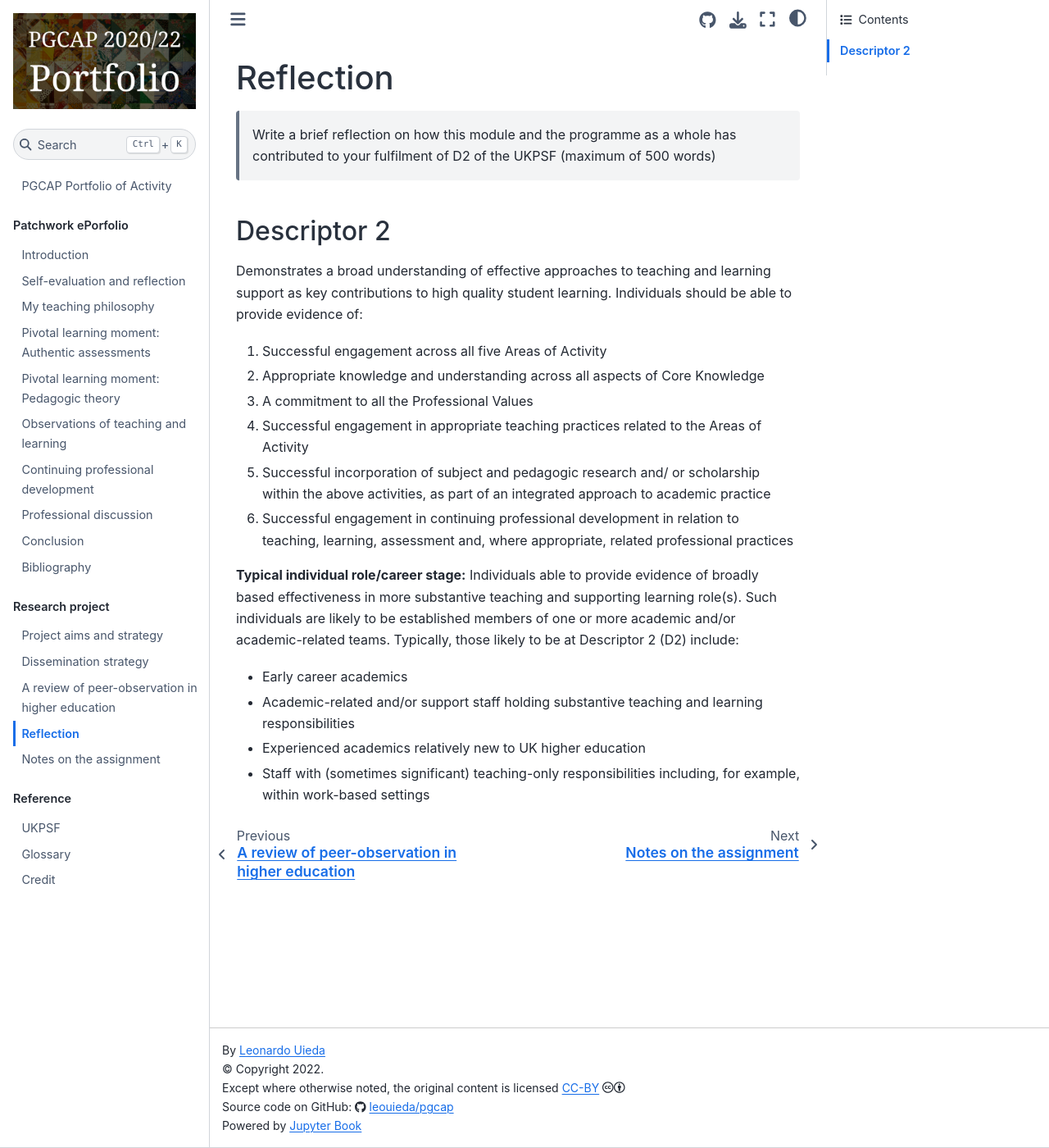
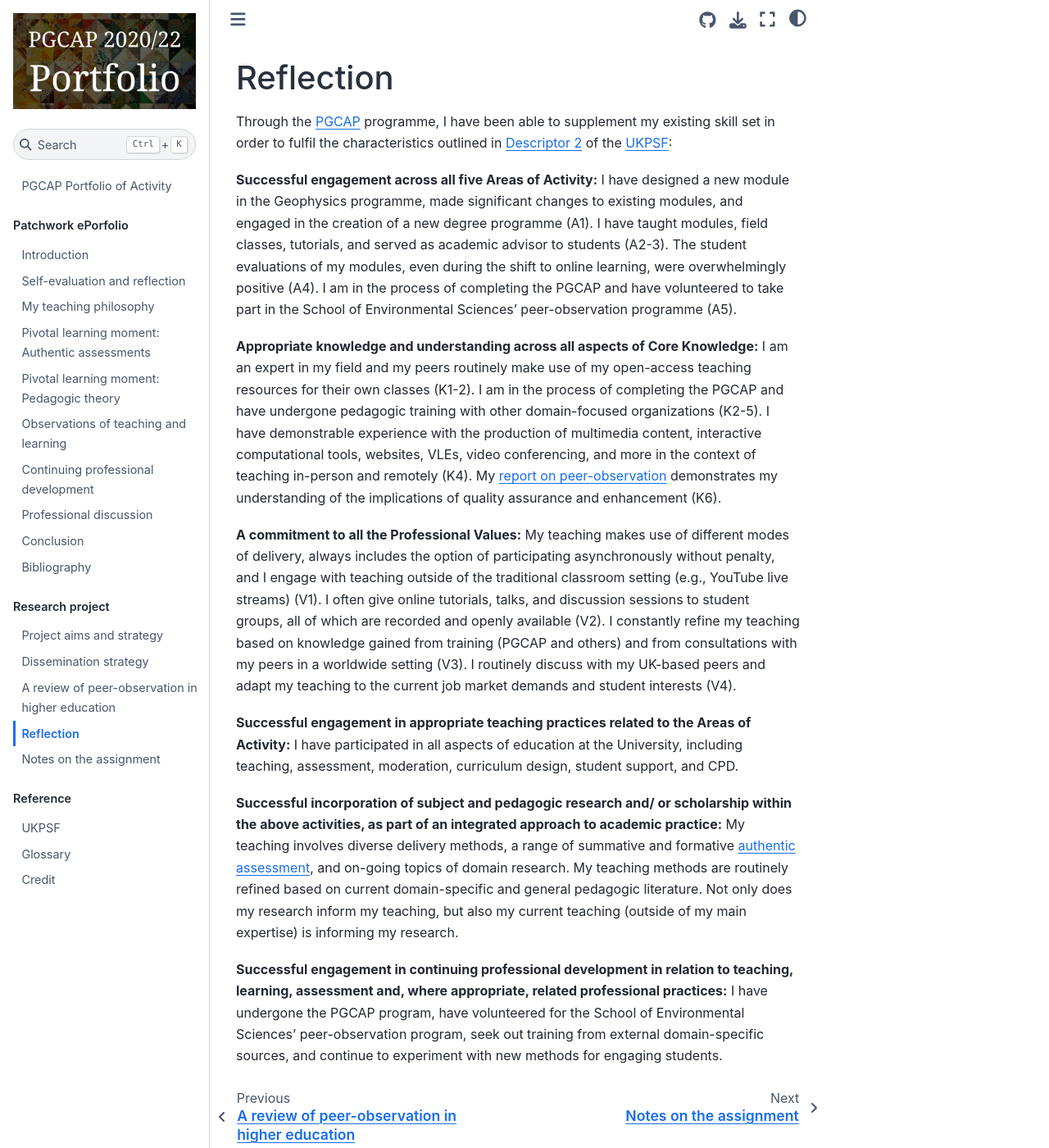
Before and after one commit to leouieda/pgcap, a Jupyter Book: the page built from reflection.md, in a window 1280 px wide and 1400 px high. Shown: the whole window at 82% size. Built offline with Jupyter Book 1.0.4 settings and Sphinx 7.4.7 and the Sphinx Book theme 1.1.4, drawn with Linux system fonts in a browser that asks for light colours.

Commit message:
Add a reflection on how I meet D2

```diff
--- a/reflection.md
+++ b/reflection.md
@@ -1,36 +1,61 @@
 # Reflection
 
-> Write a brief reflection on how this module and the programme as a whole has
-> contributed to your fulfilment of D2 of the UKPSF (maximum of 500 words)
+Through the {term}`PGCAP` programme, I have been able to supplement my existing
+skill set in order to fulfil the characteristics outlined in [Descriptor 2](d2)
+of the {term}`UKPSF`:
 
-## Descriptor 2
+**Successful engagement across all five Areas of Activity:**
+I have designed a new module in the Geophysics programme, made significant
+changes to existing modules, and engaged in the creation of a new degree
+programme (A1).
+I have taught modules, field classes, tutorials, and served as academic advisor
+to students (A2-3).
+The student evaluations of my modules, even during the shift to online
+learning, were overwhelmingly positive (A4).
+I am in the process of completing the PGCAP and have volunteered to take part
+in the School of Environmental Sciences' peer-observation programme (A5).
 
-Demonstrates a broad understanding of effective approaches to teaching and
-learning support as key contributions to high quality student learning.
-Individuals should be able to provide evidence of:
+**Appropriate knowledge and understanding across all aspects of Core Knowledge:**
+I am an expert in my field and my peers routinely make use of my open-access
+teaching resources for their own classes (K1-2).
+I am in the process of completing the PGCAP and have undergone pedagogic training
+with other domain-focused organizations (K2-5).
+I have demonstrable experience with the production of multimedia content,
+interactive computational tools, websites, VLEs, video conferencing, and more
+in the context of teaching in-person and remotely (K4).
+My [report on peer-observation](report) demonstrates my understanding of the
+implications of quality assurance and enhancement (K6).
 
-1. Successful engagement across all five Areas of Activity
-1. Appropriate knowledge and understanding across all aspects of Core Knowledge
-1. A commitment to all the Professional Values
-1. Successful engagement in appropriate teaching practices related to the Areas
-   of Activity
-1. Successful incorporation of subject and pedagogic research and/ or
-   scholarship within the above activities, as part of an integrated approach
-   to academic practice
-1. Successful engagement in continuing professional development in relation to
-   teaching, learning, assessment and, where appropriate, related professional
-   practices
+**A commitment to all the Professional Values:**
+My teaching makes use of different modes of delivery, always includes the option
+of participating asynchronously without penalty, and I engage with teaching
+outside of the traditional classroom setting (e.g., YouTube live streams) (V1).
+I often give online tutorials, talks, and discussion sessions to student groups,
+all of which are recorded and openly available (V2).
+I constantly refine my teaching based on knowledge gained from training (PGCAP
+and others) and from consultations with my peers in a worldwide setting (V3).
+I routinely discuss with my UK-based peers and adapt my teaching to the current
+job market demands and student interests (V4).
 
-**Typical individual role/career stage:**
-Individuals able to provide evidence of broadly based effectiveness in more
-substantive teaching and supporting learning role(s). Such individuals are
-likely to be established members of one or more academic and/or
-academic-related teams. Typically, those likely to be at Descriptor 2 (D2)
-include:
+**Successful engagement in appropriate teaching practices related to the Areas
+of Activity:**
+I have participated in all aspects of education at the University, including
+teaching, assessment, moderation, curriculum design, student support, and CPD.
 
-* Early career academics
-* Academic-related and/or support staff holding substantive teaching and
-  learning responsibilities
-* Experienced academics relatively new to UK higher education
-* Staff with (sometimes significant) teaching-only responsibilities including,
-  for example, within work-based settings
+**Successful incorporation of subject and pedagogic research and/ or
+scholarship within the above activities, as part of an integrated approach to
+academic practice:**
+My teaching involves diverse delivery methods, a range of summative and
+formative {term}`authentic assessment`, and on-going topics of domain research.
+My teaching methods are routinely refined based on current domain-specific and
+general pedagogic literature.
+Not only does my research inform my teaching, but also my current teaching
+(outside of my main expertise) is informing my research.
+
+**Successful engagement in continuing professional development in relation to
+teaching, learning, assessment and, where appropriate, related professional
+practices:**
+I have undergone the PGCAP program, have volunteered for the School of
+Environmental Sciences' peer-observation program, seek out training from
+external domain-specific sources, and continue to experiment with new methods
+for engaging students.
```
Also changed, not shown: report.md (+1 -0 lines).
